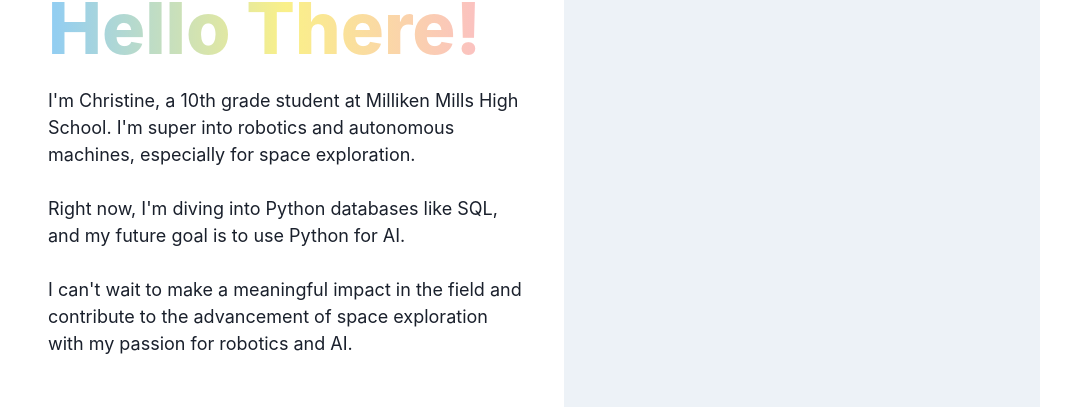
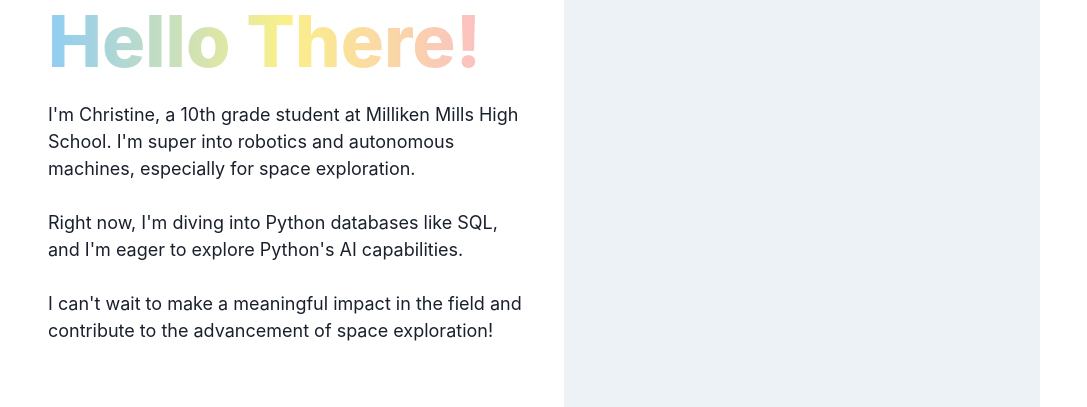
Before and after one commit to UglySquid/Personal-Website, a Next.js app: page / in a window 1280 px wide. Shown: the part 323-730 px from the top of the page, without its empty margins (96-1183 px from the left). Built offline with nearby package versions, Linux system fonts and the light colour scheme.

Commit message:
edit bio

```diff
--- a/app/page.tsx
+++ b/app/page.tsx
@@ -28,7 +28,6 @@ const theme = extendTheme({
 const MotionBox = motion(forwardRef(({ layoutId, ...rest }, ref) => <chakra.div ref={ref} {...rest} />))
 
 export default function RootLayout() {
-  const { colorMode } = useColorMode();
   return (
 
     <html lang="en">
--- a/components/hero.tsx
+++ b/components/hero.tsx
@@ -71,10 +71,10 @@ export default function Hero() {
             I&apos;m super into robotics and autonomous machines, especially for space exploration.
             <br></br>
             <br></br>
-            Right now, I&apos;m diving into Python databases like SQL, and my future goal is to use Python for AI.
+            Right now, I&apos;m diving into Python databases like SQL, and I&apos;m eager to explore Python's AI capabilities.
             <br></br>
             <br></br>
-            I can&apos;t wait to make a meaningful impact in the field and contribute to the advancement of space exploration with my passion for robotics and AI.
+            I can&apos;t wait to make a meaningful impact in the field and contribute to the advancement of space exploration!
           </Text>
 
         </Stack>
```
